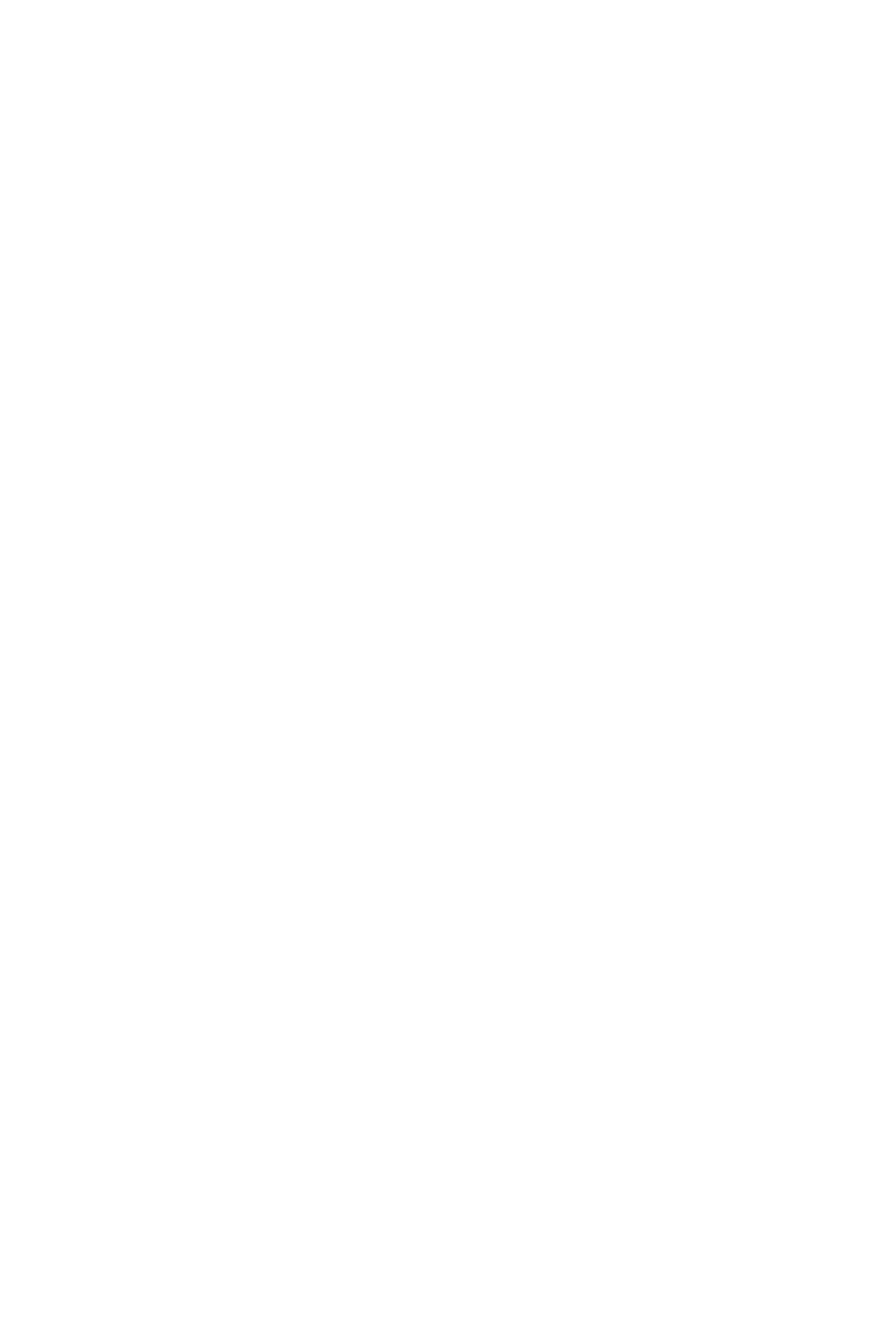
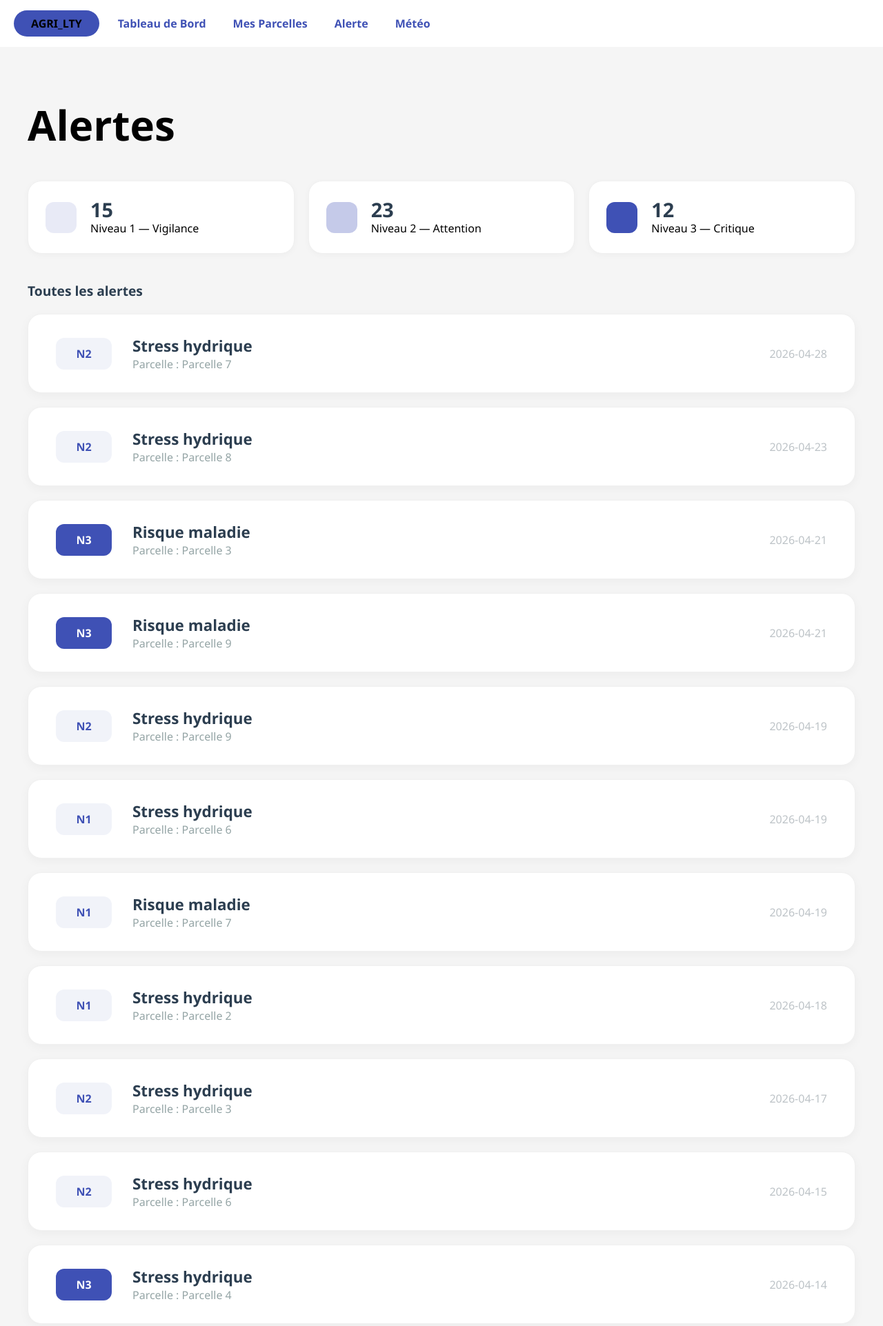
Before and after one commit to El-lulu/Projet-d-tude-B2B, a Flask app: page /alerte in a window 1280 px wide. Before the commit the part shown is empty. Shown: the top 1923 px of the page at 69% size. Before the commit the page ends 800 px from the top, so only its background shows below. Run offline with Flask 3, Linux system fonts and the light colour scheme; data comes from the database, SQL or seed files in the repository.

Commit message:
Css parcelles V1 + CSS Alerte et HTML V1

```diff
--- a/app.py
+++ b/app.py
@@ -37,9 +37,16 @@ def page_parcelles():
 @app.route('/alerte')
 def page_alerte():
     bdd = get_db_connection()
-    toutes_alertes = bdd.execute('SELECT * FROM alertes ORDER BY date DESC').fetchall()
+    # Jointure pour récupérer le nom de la parcelle au lieu de juste l'ID
+    query = '''
+        SELECT a.*, p.nom AS parcelle_nom
+        FROM alertes a
+        JOIN parcelles p ON a.parcelle_id = p.id
+        ORDER BY a.date DESC
+    '''
+    historique = bdd.execute(query).fetchall()
     bdd.close()
-    return render_template('alerte.html', alertes=toutes_alertes)
+    return render_template('alerte.html', historique=historique)
 
 @app.route('/meteo')
 def page_meteo():
--- a/static/style.css
+++ b/static/style.css
@@ -186,7 +186,6 @@ body {
     border: 1px solid #eee;
 }
 
-/* Style pour la carte blanche de l'historique */
 .meteo_card_history {
     background: white;
     border-radius: 20px;
@@ -214,8 +213,224 @@ body {
 
 .temp_cell {
     font-weight: bold;
-    color: #3f51b5; /* Ton bleu logo */
+    color: #3f51b5;
 }
+
+
+/* Pour la page parcelles */
+
+.parcelles_list_container {
+    display: flex;
+    flex-direction: column;
+    gap: 20px;
+    max-width: 900px;
+    margin: 20px auto;
+}
+
+.parcelle_row_card {
+    background: white;
+    border-radius: 18px;
+    padding: 20px 25px;
+    box-shadow: 0 4px 12px rgba(0,0,0,0.05);
+    border: 1px solid #eee;
+    transition: transform 0.2s ease;
+}
+
+.parcelle_main_info {
+    display: flex;
+    justify-content: space-between;
+    align-items: center;
+}
+
+.parcelle_name strong {
+    font-size: 25px;
+    color: #2c3e50;
+    display: block;
+    margin-bottom: 5px;
+}
+
+
+.parcelle_size {
+    font-size: 25px;
+    font-weight: 800;
+    color: #3f51b5;
+}
+
+.parcelle_meta {
+    margin: 10px 0;
+    font-size: 15px;
+    color: #7f8c8d;
+}
+
+.observation_details {
+    margin-top: 15px;
+    border-top: 1px solid #f0f0f0;
+    padding-top: 10px;
+}
+
+.observation_details summary {
+    cursor: pointer;
+    font-size: 15px;
+    font-weight: 600;
+    color: #34495e;
+    padding: 5px 0;
+    outline: none;
+}
+
+.observation_content {
+    background: #fdfdfd;
+    border-radius: 10px;
+    padding: 15px;
+    margin-top: 10px;
+    border: 1px solid #f1f1f1;
+}
+
+.obs_list {
+    list-style: none;
+    padding: 0;
+    margin: 0;
+}
+
+.obs_list li {
+    padding-bottom: 10px;
+    margin-bottom: 10px;
+    border-bottom: 1px dashed #eee;
+}
+
+
+.obs_date {
+    font-size: 15px;
+    font-weight: bold;
+    color: #3f51b5;
+    display: block;
+}
+
+.obs_text {
+    margin: 5px 0 0 0;
+    font-size: 16px;
+    color: #555;
+    line-height: 1.4;
+}
+
+
+
+
+/* Page d'alerte */
+
+.alerts_summary {
+    display: flex;
+    gap: 20px;
+    margin-bottom: 40px;
+}
+
+.summary_card {
+    flex: 1;
+    background: white;
+    border-radius: 20px;
+    padding: 25px;
+    display: flex;
+    align-items: center;
+    gap: 20px;
+    border: 1px solid #f0f0f0;
+    box-shadow: 0 2px 10px rgba(0,0,0,0.03);
+}
+
+.summary_dot {
+    width: 45px;
+    height: 45px;
+    border-radius: 12px;
+}
+
+.dot_blue_light {
+    background: #e8eaf6;
+}
+
+.dot_blue_mid {
+    background: #c5cae9;
+}
+
+.dot_blue_dark {
+    background: #3f51b5;
+}
+
+
+.summary_text strong {
+    font-size: 1.8rem;
+    display: block;
+    color: #2c3e50;
+    line-height: 1.1;
+}
+
+
+.alert_history_container {
+    display: flex;
+    flex-direction: column;
+    gap: 20px;
+}
+
+.alert_history_item {
+    background: white;
+    border-radius: 20px;
+    padding: 30px 40px;
+    display: flex;
+    justify-content: space-between;
+    align-items: center;
+    border: 1px solid #f0f0f0;
+    position: relative;
+    overflow: hidden;
+    box-shadow: 0 4px 15px rgba(0,0,0,0.04);
+}
+
+.alert_left_content {
+    display: flex;
+    align-items: center;
+    gap: 30px;
+}
+
+[class^="badge_n"] {
+    background: #f1f3f9;
+    color: #3f51b5;
+    font-weight: 800;
+    font-size: 1rem;
+    padding: 12px 18px;
+    border-radius: 12px;
+    min-width: 45px;
+    text-align: center;
+}
+
+.badge_n3 {
+    background: #3f51b5;
+    color: white;
+}
+
+.alert_info_side strong {
+    font-size: 1.4rem;
+    color: #2c3e50;
+    display: block;
+}
+
+.alert_info_side small {
+    font-size: 1rem;
+    color: #95a5a6;
+}
+
+.obs_date {
+    color: #bdc3c7;
+    font-weight: 500;
+    font-size: 1rem;
+}
+
+.section_subtitle {
+    font-size: 1.2rem;
+    color: #2c3e50;
+    margin: 30px 0 20px 0;
+    font-weight: bold;
+}
+
+
+
+
+
 
 
 @media (max-width: 768px) {
--- a/templates/alerte.html
+++ b/templates/alerte.html
@@ -0,0 +1,67 @@
+<!DOCTYPE html>
+<html lang="fr">
+<head>
+    <meta charset="UTF-8">
+    <meta name="viewport" content="width=device-width, initial-scale=1.0">
+    <title>AGRI_LTY - Alertes</title>
+    <link rel="stylesheet" href="{{ url_for('static', filename='style.css') }}">
+</head>
+<body>
+
+    <header class="nav_bar">
+        <div class="logo">AGRI_LTY</div>
+        <a href="/" class="nav_link">Tableau de Bord</a>
+        <a href="/parcelles" class="nav_link">Mes Parcelles</a>
+        <a href="/alerte" class="nav_link">Alerte</a>
+        <a href="/meteo" class="nav_link">Météo</a>
+    </header>
+
+    <main class="container">
+        <h1 class="dashboard_title">Alertes</h1>
+
+        <div class="alerts_summary">
+            <div class="summary_card">
+                <div class="summary_dot dot_blue_light"></div>
+                <div class="summary_text">
+                    <strong>{{ historique|selectattr('niveau', 'equalto', 1)|list|length }}</strong>
+                    <span>Niveau 1 — Vigilance</span>
+                </div>
+            </div>
+            <div class="summary_card">
+                <div class="summary_dot dot_blue_mid"></div>
+                <div class="summary_text">
+                    <strong>{{ historique|selectattr('niveau', 'equalto', 2)|list|length }}</strong>
+                    <span>Niveau 2 — Attention</span>
+                </div>
+            </div>
+            <div class="summary_card">
+                <div class="summary_dot dot_blue_dark"></div>
+                <div class="summary_text">
+                    <strong>{{ historique|selectattr('niveau', 'equalto', 3)|list|length }}</strong>
+                    <span>Niveau 3 — Critique</span>
+                </div>
+            </div>
+        </div>
+
+        <h3 class="section_subtitle">Toutes les alertes</h3>
+
+        <div class="alert_history_container">
+            {% for a in historique %}
+            <div class="alert_history_item level-{{ a['niveau'] }}">
+                <div class="alert_left_content">
+                    <div class="badge_n{{ a['niveau'] }}">N{{ a['niveau'] }}</div>
+                    <div class="alert_info_side">
+                        <strong>{{ a['type'] }}</strong>
+                        <small>Parcelle : {{ a['parcelle_nom'] }}</small>
+                    </div>
+                </div>
+                <div class="obs_date">{{ a['date'] }}</div>
+            </div>
+            {% else %}
+            <p class="no_obs">Aucune alerte enregistrée dans l'historique.</p>
+            {% endfor %}
+        </div>
+    </main>
+
+</body>
+</html>
--- a/templates/parcelles.html
+++ b/templates/parcelles.html
@@ -25,7 +25,6 @@
                 <div class="parcelle_main_info">
                     <div class="parcelle_name">
                         <strong>{{ p['nom'] }}</strong>
-                        <span class="culture_badge">{{ p['type_culture'] }}</span>
                     </div>
                     <div class="parcelle_size">
                         {{ p['surface_ha'] }} <small>ha</small>
```
